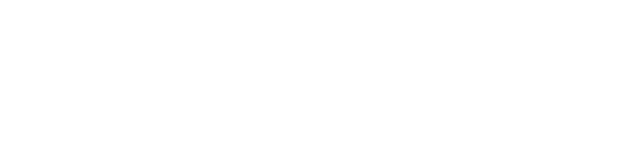
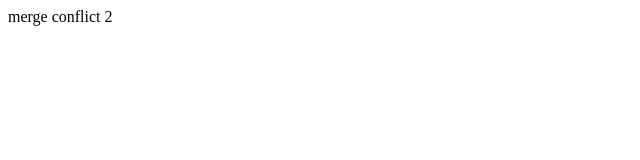
Before and after one commit to nihayarramsetty/march6, a plain HTML site: page index.html in a window 1280 px wide. Shown: the whole page, without its empty margins (0-640 px from the left). Drawn offline with Linux system fonts and the light colour scheme.

Commit message:
conlfict 2

```diff
--- a/index.html
+++ b/index.html
@@ -6,4 +6,6 @@
     <title>Dev</title>
   </head>
   <body></body>
+
+  <p>merge conflict 2</p>
 </html>
```
